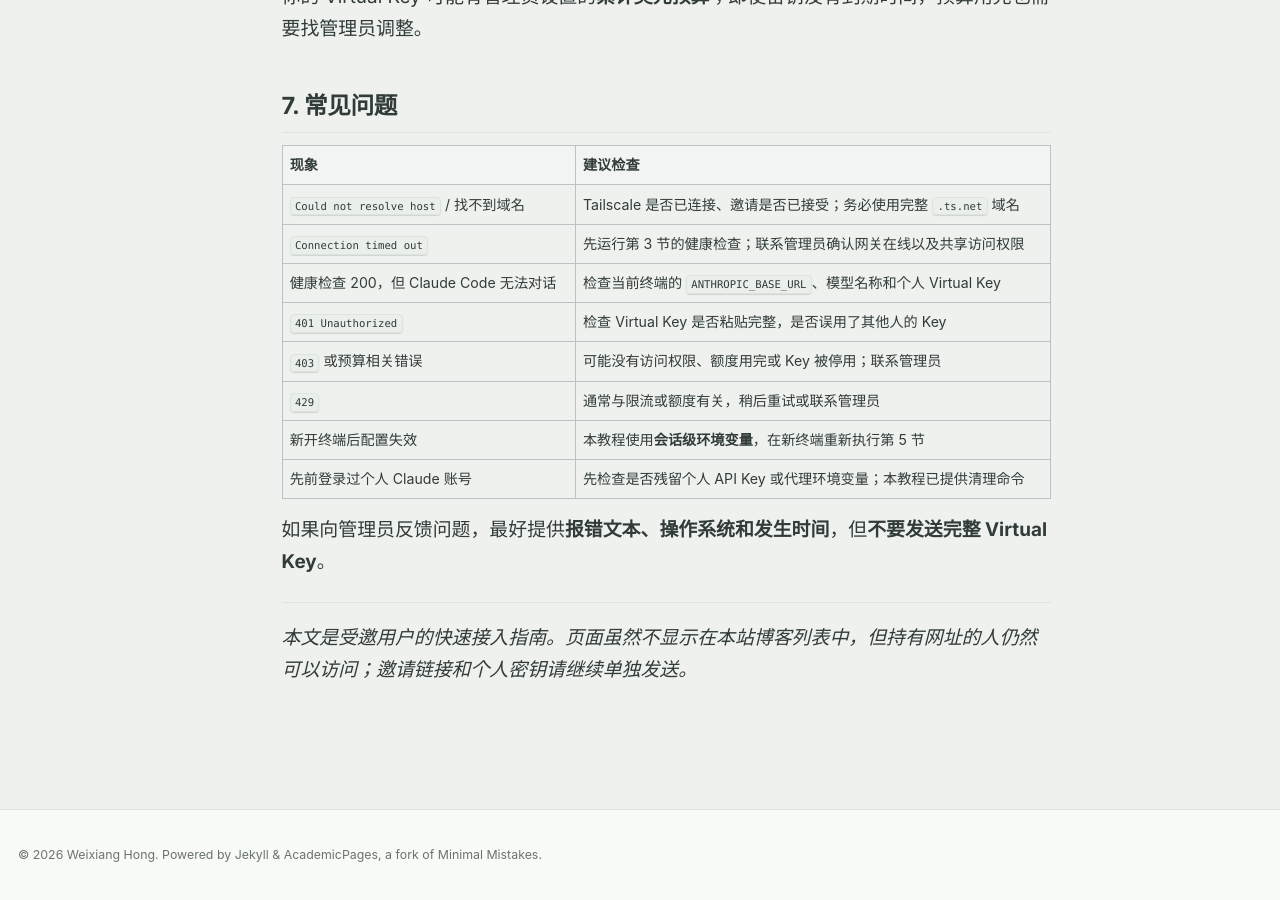
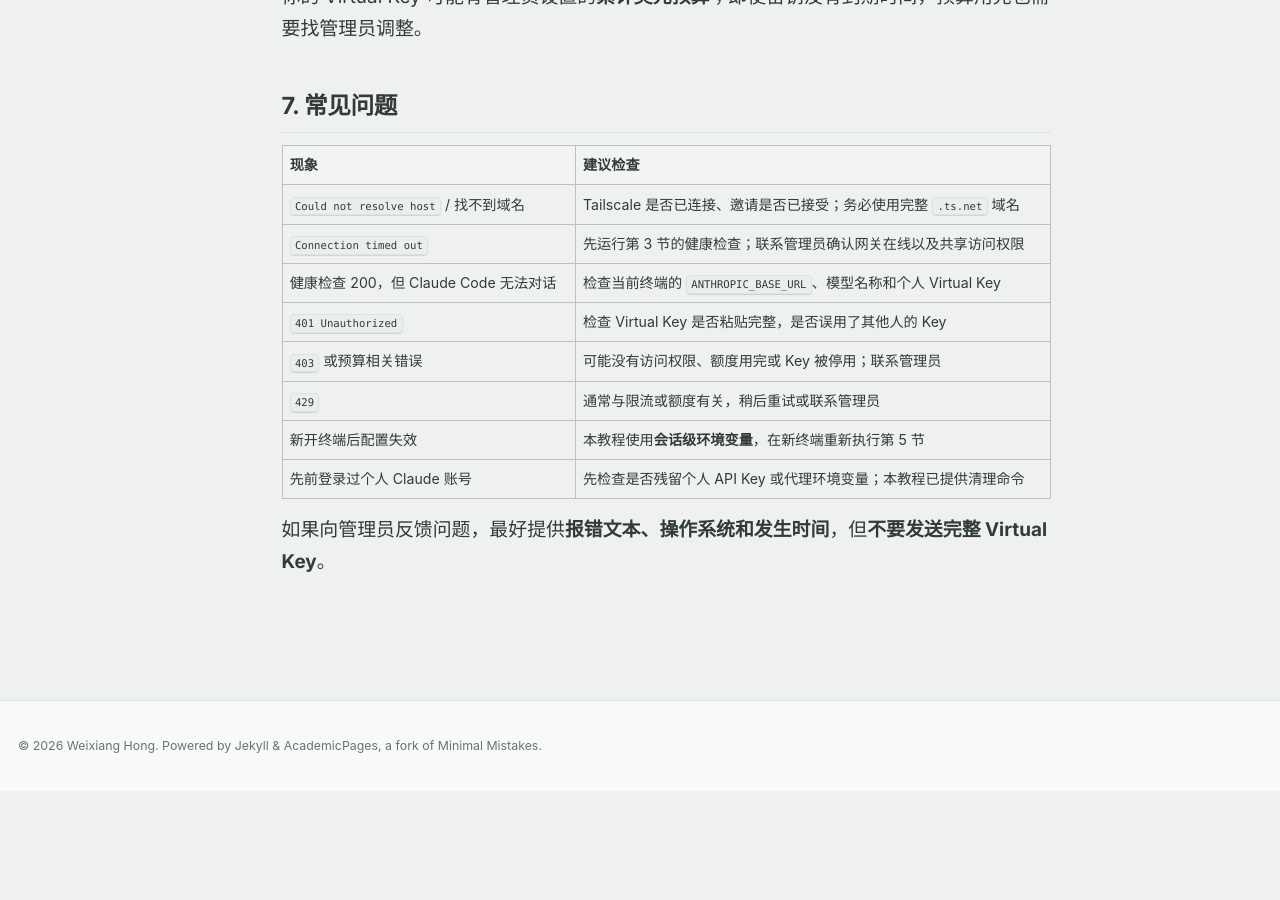
Before and after one commit to weixianghong/weixianghong.github.io, a Jekyll site: the page built from _pages/claude-code-access-guide.md, in a window 1280 px wide and 900 px high, scrolled down 4356 px. Built offline with Jekyll 4.4.1, drawn with Linux system fonts in a browser that asks for light colours; after the commit the page ends 5147 px from its top, so only the background shows below that.

Commit message:
Remove redundant closing note from Claude Code access guide

```diff
--- a/_pages/claude-code-access-guide.md
+++ b/_pages/claude-code-access-guide.md
@@ -175,7 +175,3 @@ claude --model claude-opus-5-5
 | 先前登录过个人 Claude 账号 | 先检查是否残留个人 API Key 或代理环境变量；本教程已提供清理命令 |
 
 如果向管理员反馈问题，最好提供**报错文本、操作系统和发生时间**，但**不要发送完整 Virtual Key**。
-
----
-
-*本文是受邀用户的快速接入指南。页面虽然不显示在本站博客列表中，但持有网址的人仍然可以访问；邀请链接和个人密钥请继续单独发送。*
```
